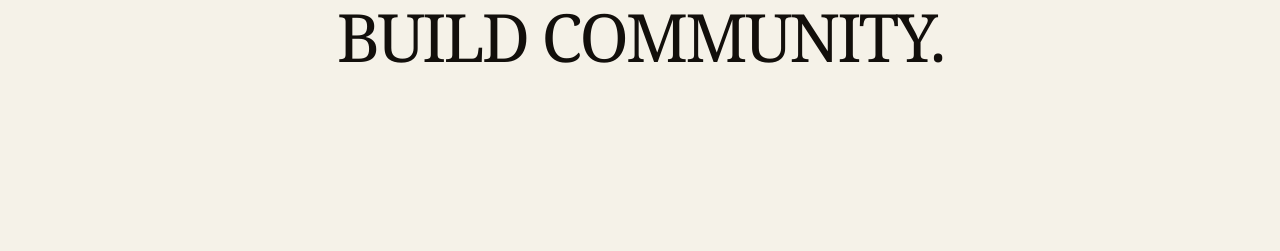
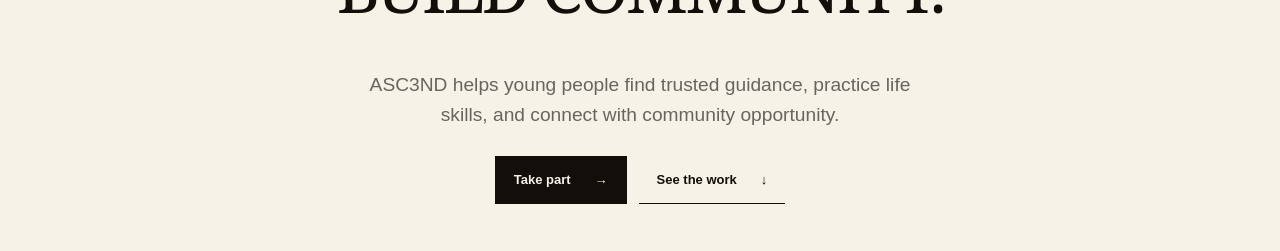
Before and after one commit to executiveusa/asc3nd-brand-site, a Next.js app: page / in a window 1280 px wide. Shown: the part 549-800 px from the top of the page. Built offline with nearby package versions, Linux system fonts and the light colour scheme.

Commit message:
chore: publish ASC3ND audit branch file

```diff
--- a/app/page.tsx
+++ b/app/page.tsx
@@ -1,4 +1,5 @@
 import { BrandWordmark } from "@/components/BrandWordmark";
+import { CrownMark } from "@/components/CrownMark";
 import { LegalIdentity } from "@/components/LegalIdentity";
 import { CommunitySignup } from "@/components/CommunitySignup";
 import { DocumentaryFrame } from "@/components/DocumentaryFrame";
@@ -19,6 +20,7 @@
       </header>
 
       <section className="hero shell" id="top">
+        <div className="hero-mark"><CrownMark /></div>
         <h1><BrandWordmark text={siteStory.hero.headline} /></h1>
         <div
           className="hero-statements"
@@ -29,6 +31,11 @@
               {line}
             </p>
           ))}
+        </div>
+        <p className="hero-explainer">ASC3ND helps young people find trusted guidance, practice life skills, and connect with community opportunity.</p>
+        <div className="hero-actions" aria-label="Start here">
+          <a className="hero-action hero-action-primary" href="#take-part">Take part <span aria-hidden="true">→</span></a>
+          <a className="hero-action" href="#community">See the work <span aria-hidden="true">↓</span></a>
         </div>
       </section>
 
@@ -99,7 +106,7 @@
       <footer className="footer">
         <div className="shell footer-inner">
           <div>
-            <p className="eyebrow"><BrandWordmark text="ASC3ND.ORG" digitNudgeEm={-0.045} /></p>
+            <p className="eyebrow"><BrandWordmark text="ASC3ND.ORG" /></p>
             <h2>{siteStory.footer.lines.map((line) => <span key={line}>{line}<br /></span>)}</h2>
           </div>
           <div className="footer-meta">
@@ -109,7 +116,7 @@
               <a href="#take-part">Take part</a>
               <a href="https://www.zeffy.com/home/online-donation-platform-nonprofits" target="_blank" rel="noreferrer">Donate ↗</a>
             </nav>
-            <div><SocialLinks /><p><BrandWordmark text="asc3nd.org" digitNudgeEm={-0.045} /><br />Privacy · Youth safety · Contact</p><LegalIdentity compact /></div>
+            <div><SocialLinks /><p><BrandWordmark text="asc3nd.org" /><br />Privacy · Youth safety · <a className="footer-contact-link" href="mailto:main@asc3nd.org">Contact</a></p><LegalIdentity compact /></div>
           </div>
         </div>
       </footer>
```
